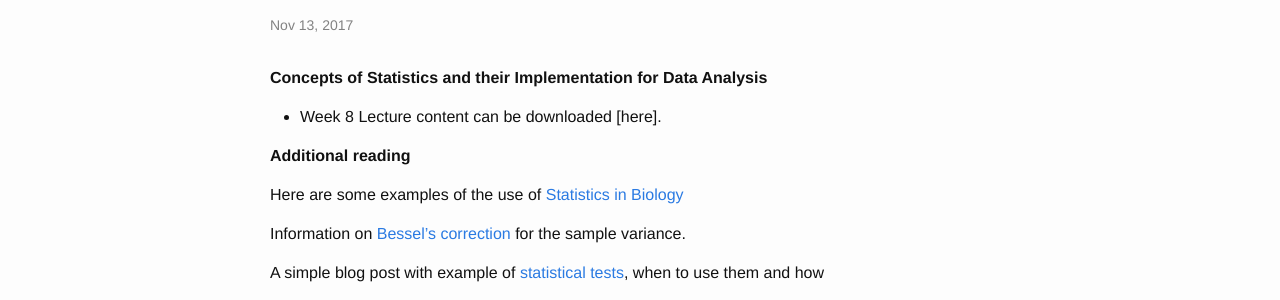
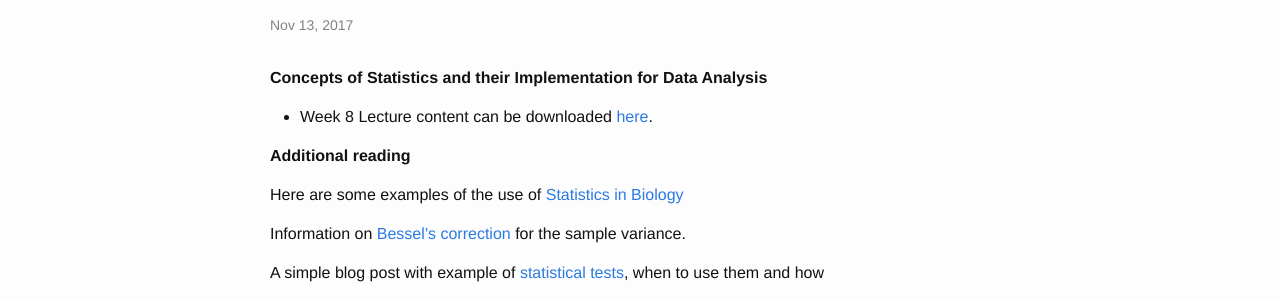
Before and after one commit to sods/bioinformatics, a Jekyll site: the page built from _posts/2017-11-13-week-8-concepts-of-statistics-and-their-implementation.md, in a window 1280 px wide. Shown: the part 480-780 px from the top of the page. Built offline with Jekyll 4.4.1, drawn with Linux system fonts in a browser that asks for light colours; comment, search, counter and statistics services are not loaded; part of the change alters nothing that is shown.

```diff
--- a/_posts/2017-11-13-week-8-concepts-of-statistics-and-their-implementation.md
+++ b/_posts/2017-11-13-week-8-concepts-of-statistics-and-their-implementation.md
@@ -8,7 +8,7 @@ venue: FC-F02
 tagline: Concepts of Statistics and their Implementation for Data Analysis
 ---
 
-* Week 8 Lecture content can be downloaded [here].
+* Week 8 Lecture content can be downloaded [here](http://opendsi.cc/bioinformatics/assets/Lecture_Wk8.pdf).
 
 
 
```
